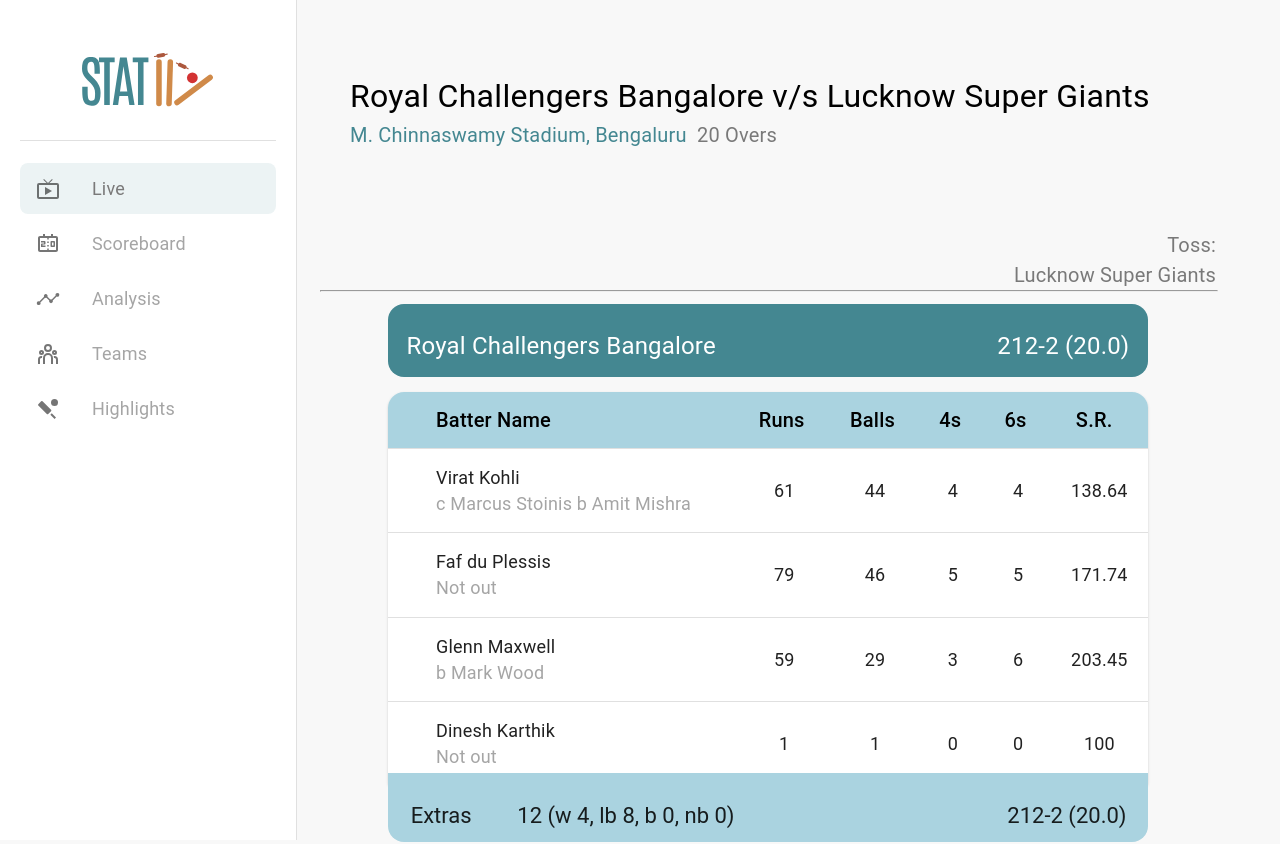
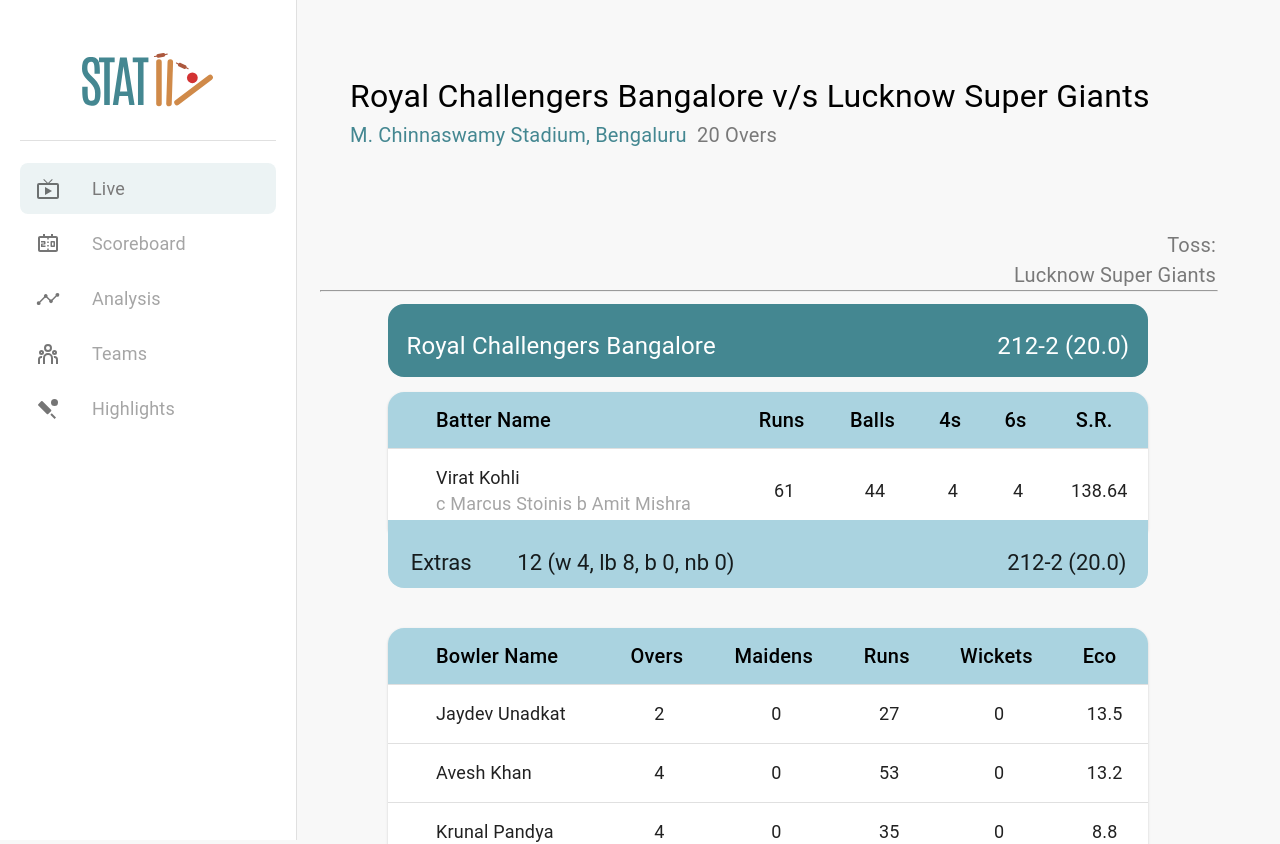
Before and after one commit to Subhajit009iitr/Stat11, a React (Create React App) app in the folder stat11_frontend/: page /scorecard in a window 1280 px wide. Shown: the top 844 px of the page. Built offline with nearby package versions, Linux system fonts and the light colour scheme.

Commit message:
make backend connections

```diff
--- a/stat11_frontend/src/components/mainScorecard/battingSection/battingTable.jsx
+++ b/stat11_frontend/src/components/mainScorecard/battingSection/battingTable.jsx
@@ -1,4 +1,4 @@
-import React from "react";
+import React, { useState, useEffect } from "react";
 import {
   Table,
   TableBody,
@@ -6,11 +6,12 @@
   TableRow,
   TableHead,
   TableContainer,
-  Box
+  Box,
 } from "@mui/material";
 import { styled } from "@mui/material/styles";
 import { tableCellClasses } from "@mui/material/TableCell";
 import Paper from "@mui/material/Paper";
+
 const StyledTableCell = styled(TableCell)(({ theme }) => ({
   [`&.${tableCellClasses.head}`]: {
     backgroundColor: theme.palette.secondary.light,
@@ -32,6 +33,7 @@
   },
 }));
 
+export default function BattingTable(props) {
   function createBatterTable(
     Batter,
     runs,
@@ -45,11 +47,25 @@
     howOut
   ) {
     if (status)
-    return { Batter, runs, balls, s4, s6, SR, fielder, bowler, howOut, status };
+      return {
+        Batter,
+        runs,
+        balls,
+        s4,
+        s6,
+        SR,
+        fielder,
+        bowler,
+        howOut,
+        status,
+      };
     return { Batter, runs, balls, s4, s6, SR, status };
   }
 
-const rows_batter = [
+  const [rows_batter, setRows_batter] = useState([]);
+  function addBatterRow() {
+    setRows_batter([
+      ...rows_batter,
       createBatterTable(
         "Virat Kohli",
         61,
@@ -62,24 +78,41 @@
         "Amit Mishra",
         2
       ),
-  createBatterTable("Faf du Plessis", 79, 46, 5, 5, 171.74, false),
-  createBatterTable(
-    "Glenn Maxwell",
-    59,
-    29,
-    3,
-    6,
-    203.45,
-    true,
-    "",
-    "Mark Wood",
-    1
-  ),
-  createBatterTable("Dinesh Karthik", 1, 1, 0, 0, 100, false),
-  // createBatterTable("3.Manashree Eclair", 6.0, 8, 1, 0, 5.5),
-];
+    ]);
+  }
+  useEffect(() => {
+    addBatterRow();
+  }, []);
+  // const rows_batter = [
+  //   createBatterTable(
+  // "Virat Kohli",
+  // 61,
+  // 44,
+  // 4,
+  // 4,
+  // 138.64,
+  // true,
+  // "Marcus Stoinis",
+  // "Amit Mishra",
+  // 2
+  //   ),
+  //   createBatterTable("Faf du Plessis", 79, 46, 5, 5, 171.74, false),
+  //   createBatterTable(
+  //     "Glenn Maxwell",
+  //     59,
+  //     29,
+  //     3,
+  //     6,
+  //     203.45,
+  //     true,
+  //     "",
+  //     "Mark Wood",
+  //     1
+  //   ),
+  //   createBatterTable("Dinesh Karthik", 1, 1, 0, 0, 100, false),
+  //   // createBatterTable("3.Manashree Eclair", 6.0, 8, 1, 0, 5.5),
+  // ];
 
-export default function BattingTable(props) {
   let secondarytext;
   if (props.hasInningsEnded) {
     secondarytext = "Not out";
@@ -103,13 +136,13 @@
     }
   };
   return (
-    <Box >
+    <Box>
       <TableContainer
         component={Paper}
-        sx = {{borderTopLeftRadius: "16px", borderTopRightRadius: "16px"}}
+        sx={{ borderTopLeftRadius: "16px", borderTopRightRadius: "16px" }}
       >
         <Table sx={{ minWidth: 700 }} aria-label="customized table">
-          <TableHead >
+          <TableHead>
             <TableRow>
               <StyledTableCell sx={{ paddingLeft: "48px" }}>
                 Batter Name
```
Lines whose indentation alone changed are shown as unchanged.
